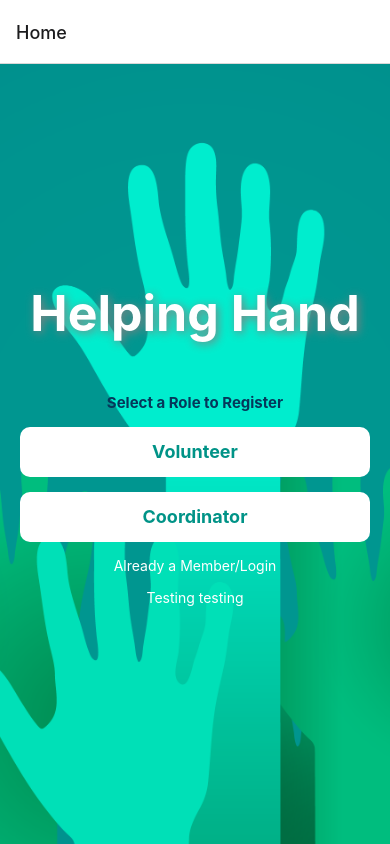
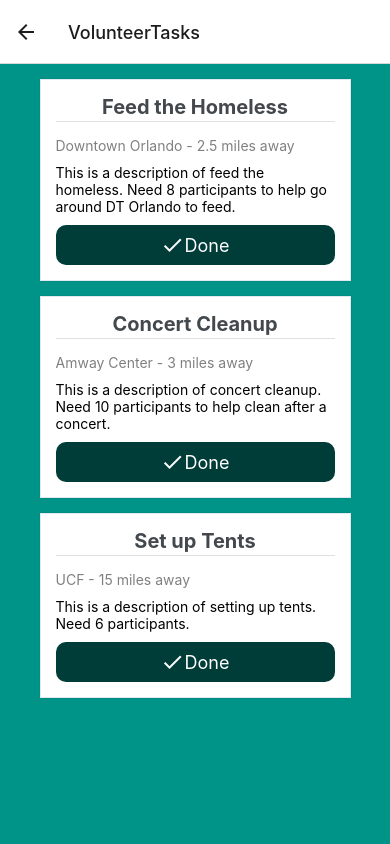
Before and after one commit to harrismichael2095/cop4331-helpinghand-mobile, a React Native app: screen /VolunteerTasks in a window 390 px wide. Built offline with nearby package versions, Linux system fonts and the light colour scheme.

Commit message:
Volunteer Tasks Page
Task lists and card for volunteers

- need to decide if we want the app navigation bar or page titles

```diff
--- a/App.js
+++ b/App.js
@@ -1,39 +1,42 @@
-import React from 'react';
-import { StyleSheet, Text, View } from 'react-native';
-import { NavigationContainer } from '@react-navigation/native';
-import { createStackNavigator } from '@react-navigation/stack';
-import { StatusBar } from 'expo-status-bar';
+import React from "react";
+import { StyleSheet, Text, View } from "react-native";
+import { NavigationContainer } from "@react-navigation/native";
+import { createStackNavigator } from "@react-navigation/stack";
+import { StatusBar } from "expo-status-bar";
 
-import  Home from './screens/homePage'
-import Login from './screens/login'
-import  CoordinatorSignup from './screens/coordinatorSignup'
-import  VolunteerSignup from './screens/volunteerSignup'
-import CreateTask from './screens/createTask'
-import CoordinatorTasks from './screens/coordinatorTasks'
+import Home from "./screens/homePage";
+import Login from "./screens/login";
+import CoordinatorSignup from "./screens/coordinatorSignup";
+import VolunteerSignup from "./screens/volunteerSignup";
+import CreateTask from "./screens/createTask";
+import CoordinatorTasks from "./screens/coordinatorTasks";
+import VolunteerTasks from "./screens/volunteerTasks";
 
 const AppStack = createStackNavigator();
-export default function Navigator(){
-
+export default function Navigator() {
   return (
     <NavigationContainer>
-    <AppStack.Navigator screenOptions={{ headerShown: true }} >
+      <AppStack.Navigator screenOptions={{ headerShown: true }}>
         <AppStack.Screen name="Home" component={Home} />
         <AppStack.Screen name="Login" component={Login} />
         <AppStack.Screen name="CreateTask" component={CreateTask} />
         <AppStack.Screen name="CoordinatorTasks" component={CoordinatorTasks} />
-    <AppStack.Screen name="CoordinatorSignup" component={CoordinatorSignup} />
+        <AppStack.Screen name="VolunteerTasks" component={VolunteerTasks} />
+        <AppStack.Screen
+          name="CoordinatorSignup"
+          component={CoordinatorSignup}
+        />
         <AppStack.Screen name="VolunteerSignup" component={VolunteerSignup} />
       </AppStack.Navigator>
     </NavigationContainer>
   );
 }
 
-
 const styles = StyleSheet.create({
   container: {
     flex: 1,
-    backgroundColor: '#fff',
-    alignItems: 'center',
-    justifyContent: 'center',
+    backgroundColor: "#fff",
+    alignItems: "center",
+    justifyContent: "center",
   },
 });
--- a/screens/homePage.js
+++ b/screens/homePage.js
@@ -31,6 +31,9 @@ export default function homePage() {
     navigation.navigate("CoordinatorTasks");
   }
 
+  function test1() {
+    navigation.navigate("VolunteerTasks");
+  }
   return (
     <View style={{ flex: 1, alignItems: "center", justifyContent: "center" }}>
       <ImageBackground
@@ -95,7 +98,13 @@ export default function homePage() {
 
             <TouchableOpacity onPress={() => test()}>
               <Text style={{ color: "#FFFFFF", marginTop: 15 }}>
-                Testing testing
+                Coordinator testing (DELETE ME)
+              </Text>
+            </TouchableOpacity>
+
+            <TouchableOpacity onPress={() => test1()}>
+              <Text style={{ color: "#FFFFFF", marginTop: 15 }}>
+                Volunteer testing (DELETE ME)
               </Text>
             </TouchableOpacity>
           </View>
--- /dev/null
+++ b/screens/volunteerTasks.js
@@ -0,0 +1,87 @@
+import React from "react";
+import { useNavigation } from "@react-navigation/native";
+import { FloatingAction } from "react-native-floating-action";
+import VolunteerCard from "./volunteetCard";
+import {
+  View,
+  Text,
+  TouchableOpacity,
+  TextInput,
+  Platform,
+  StyleSheet,
+  Button,
+  ScrollView,
+} from "react-native";
+import { Card, ListItem, Icon } from "react-native-elements";
+
+export default function volunteerTask() {
+  const navigation = useNavigation();
+
+  //function to render the card template / replace with actual json obj returned
+  function renderCards() {
+    return areasTest.map((task) => (
+      <VolunteerCard
+        key={task.id}
+        name={task.name}
+        description={task.description}
+        location={task.location}
+        miles={task.miles}
+        numVol={task.numVol}
+        maxVol={task.maxVol}
+      />
+    ));
+  }
+
+  return (
+    <View style={{ flex: 1, alignItems: "center", backgroundColor: "#009387" }}>
+      <View style={styles.header}>
+        <ScrollView>{renderCards()}</ScrollView>
+      </View>
+    </View>
+  );
+}
+
+const styles = StyleSheet.create({
+  header: {
+    flex: 1,
+    justifyContent: "center",
+    paddingHorizontal: 5,
+    paddingBottom: 5,
+    width: "90%",
+    height: "90%",
+    resizeMode: "contain",
+  },
+});
+
+const areasTest = [
+  {
+    id: "1",
+    name: "Feed the Homeless",
+    location: "Downtown Orlando",
+    miles: "2.5 miles",
+    description:
+      "This is a description of feed the homeless. Need 8 participants to help go around DT Orlando to feed.",
+    numVol: "5",
+    maxVol: "8",
+  },
+  {
+    id: "2",
+    name: "Concert Cleanup",
+    description:
+      "This is a description of concert cleanup. Need 10 participants to help clean after a concert.",
+    location: "Amway Center",
+    miles: "3 miles",
+    numVol: "1",
+    maxVol: "10",
+  },
+  {
+    id: "3",
+    name: "Set up Tents",
+    description:
+      "This is a description of setting up tents. Need 6 participants.",
+    location: "UCF",
+    miles: "15 miles",
+    numVol: "2",
+    maxVol: "6",
+  },
+];
--- /dev/null
+++ b/screens/volunteetCard.js
@@ -0,0 +1,45 @@
+import React from "react";
+import {
+  View,
+  Text,
+  TouchableOpacity,
+  TextInput,
+  Platform,
+  StyleSheet,
+} from "react-native";
+
+import { Card, ListItem, Icon, Button } from "react-native-elements";
+
+export default function CoordCard(props) {
+  function closeTask() {
+    //make api call to close task
+    //pass task id i assume
+    console.log("clicked close task");
+  }
+
+  return (
+    <Card borderRadius={5}>
+      <Card.Title style={{ fontSize: 20, marginBottom: 2 }}>
+        {props.name}
+      </Card.Title>
+      <Card.Divider />
+      <Text style={{ marginBottom: 10, color: "#808080" }}>
+        {props.location + " - " + props.miles + " away"}
+      </Text>
+
+      <Text style={{ marginBottom: 10 }}>{props.description}</Text>
+      <Button
+        icon={<Icon name="check" color="#ffffff" />}
+        onPress={() => closeTask()}
+        buttonStyle={{
+          borderRadius: 10,
+          marginLeft: 0,
+          marginRight: 0,
+          marginBottom: 0,
+          backgroundColor: "#013d38",
+        }}
+        title="Done"
+      />
+    </Card>
+  );
+}
```
Lines whose indentation alone changed are shown as unchanged.
